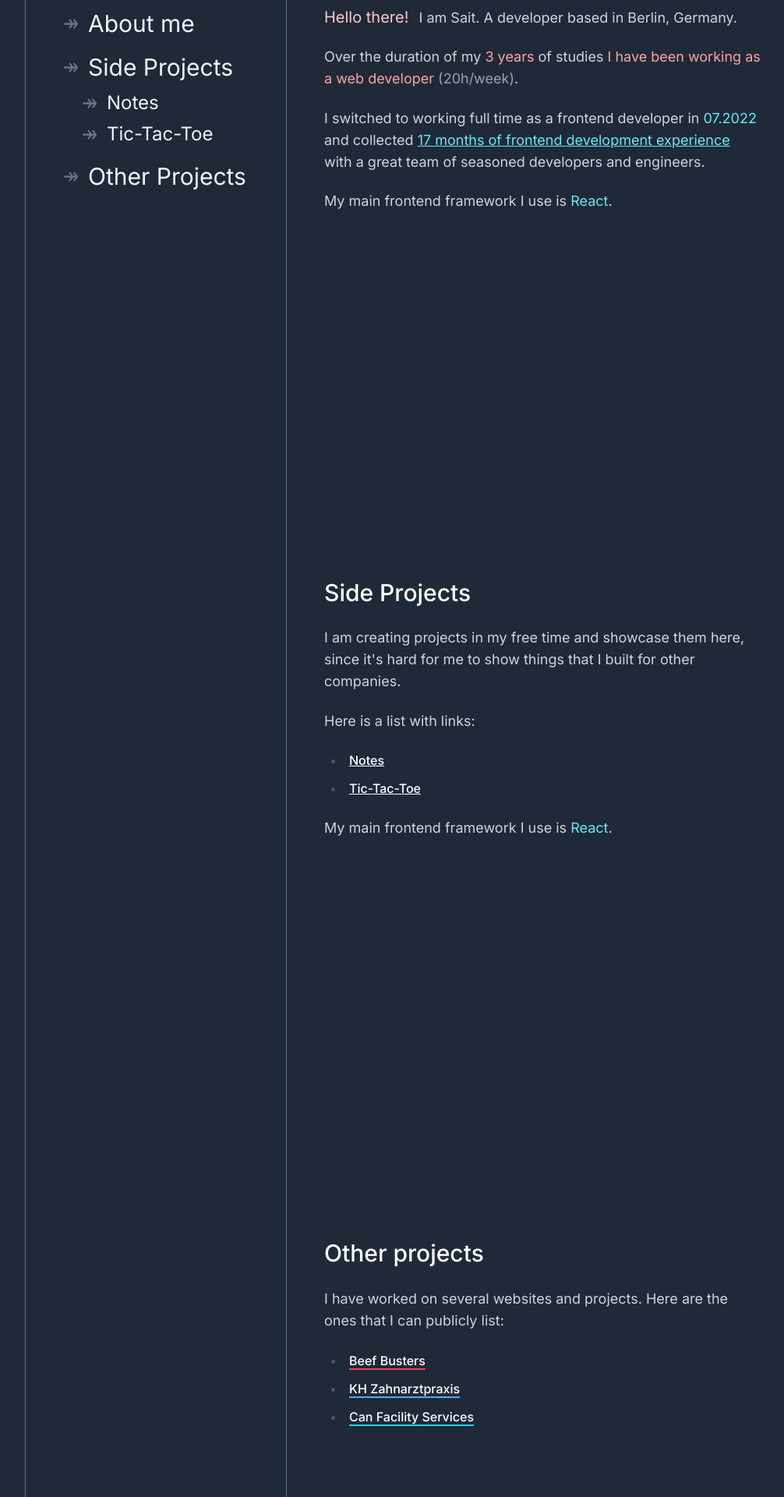
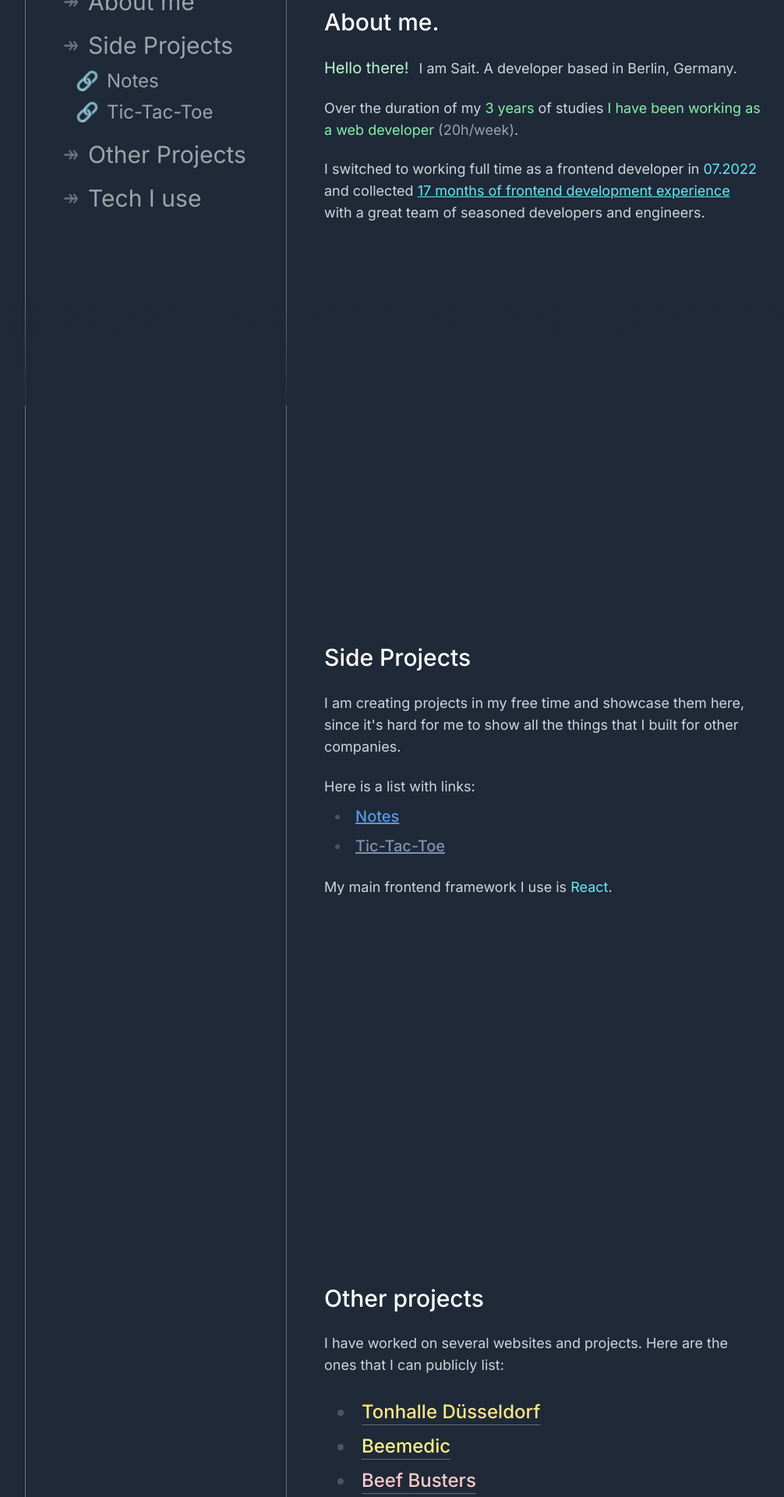
Before and after one commit to dizzzy7/the-project, a Next.js app: page / in a window 1280 px wide. Shown: the part 280-2200 px from the top of the page at 78% size, without its empty margins (0-1006 px from the left). Built offline with nearby package versions, Linux system fonts and the light colour scheme.

Commit message:
feat: improve the main page

```diff
--- a/src/app/page.tsx
+++ b/src/app/page.tsx
@@ -1,67 +1,110 @@
 import Link from 'next/link';
 
 export default function Home() {
+
   return (
     <main className='min-h-screen bg-gray-800 text-slate-100'>
+      <div className='fixed h-1/6 bottom-0 w-screen bg-gradient-to-t from-gray-800/90 to-gray-800/0 pointer-events-none'></div>
+      <div className='fixed h-1/6 top-0 w-screen bg-gradient-to-t to-gray-800/90 from-gray-800/0 pointer-events-none'></div>
       <div className='container grid grid-cols-[21rem_auto] h-full min-h-screen'>
         <div className='border-l border-r border-slate-500 px-8 '>
           <nav className='flex flex-col h-full min-h-screen align-middle fixed'>
-            <h1 className='fixed top-0 pt-16 px-2 text-4xl font-bold tracking-wide'>Sait<span className='text-red-300'>'</span>s<br /><span className='font-normal tracking-normal'>Portfolio</span></h1>
+            <h1 className='fixed top-0 pt-16 px-2 text-4xl font-bold tracking-wide'>Sait<span className='text-red-300'>'</span>s<br /><span className='font-normal tracking-normal'>Project</span></h1>
             <ul className='space-y-5 flex flex-col pt-16 p-12 justify-center h-full'>
               <li className='before:content-["↠"] before:text-gray-500 before:absolute before:-left-3 before:-translate-x-full before:-translate-y-1/2 relative before:text-2xl before:top-1/2 before:scale-y-125'>
-                <Link className='text-3xl' href={'#about-me'}>
+                <Link className='text-3xl opacity-60 hover:opacity-100 transition-opacity' href={'#about-me'}>
                   About me
                 </Link>
               </li>
               <li className='before:content-["↠"] before:text-gray-500 before:absolute before:-left-3 before:-translate-x-full before:-translate-y-1/2 relative before:text-2xl before:top-1/2 before:scale-y-125'>
-                <Link className='text-3xl' href={'#side-projects'}>
+                <Link className='text-3xl opacity-60 hover:opacity-100 transition-opacity' href={'#side-projects'}>
                   Side Projects
                 </Link>
               </li>
-              <li className='ml-6 !mt-3 before:content-["↠"] before:text-gray-500 before:absolute before:-left-3 before:-translate-x-full before:-translate-y-1/2 relative before:text-2xl before:top-1/2 before:scale-y-125'>
-                <Link className='text-2xl' href={'/notes'}>
+              <li className='ml-6 !mt-3 before:content-["🔗"] before:text-gray-500 before:absolute before:-left-3 before:-translate-x-7 before:-translate-y-1/2 relative before:text-2xl before:top-1/2'>
+                <Link className='text-2xl opacity-60 hover:opacity-100 hover:text-blue-400 transition-all' href={'/notes'}>
                   Notes
                 </Link>
               </li>
-              <li className='ml-6 !mt-2 before:content-["↠"] before:absolute before:-left-3 before:-translate-x-full before:-translate-y-1/2 relative before:text-2xl before:text-gray-500 before:top-1/2 before:scale-y-125'>
-                <Link className='text-2xl' href={'/tictactoe'}>Tic-Tac-Toe</Link>
+              <li className='ml-6 !mt-2 before:content-["🔗"] before:absolute before:-left-3 before:-translate-x-7 before:-translate-y-1/2 relative before:text-2xl before:text-gray-500 before:top-1/2'>
+                <Link className='text-2xl opacity-60 hover:opacity-100 hover:text-blue-200 transition-all' href={'/tictactoe'}>Tic-Tac-Toe</Link>
               </li>
               <li className='before:content-["↠"] before:text-gray-500 before:absolute before:-left-3 before:-translate-x-full before:-translate-y-1/2 relative before:text-2xl before:top-1/2 before:scale-y-125'>
-                <Link className='text-3xl' href={'#other-projects'}>Other Projects</Link>
+                <Link className='text-3xl opacity-60 hover:opacity-100 transition-opacity' href={'#other-projects'}>Other Projects</Link>
+              </li>
+              <li className='before:content-["↠"] before:text-gray-500 before:absolute before:-left-3 before:-translate-x-full before:-translate-y-1/2 relative before:text-2xl before:top-1/2 before:scale-y-125'>
+                <Link className='text-3xl opacity-60 hover:opacity-100 transition-opacity hover:text-yellow-100' href={'#tech-i-use'}>Tech I use</Link>
               </li>
             </ul>
           </nav>
         </div>
         <div className='px-12 prose prose-invert prose-p:text-lg prose-h1:font-medium prose-h1:text-3xl justify-self-stretch'>
-          <div id='about-me' className='flex min-h-screen'>
+          <div id='about-me' className='flex min-h-screen my-10'>
             <div className='my-auto'>
               <h1>About me.</h1>
-              <p><span className='text-red-200 text-xl mr-2'>Hello there!</span> I am Sait. A developer based in Berlin, Germany.</p>
-              <p>Over the duration of my <span className='text-red-300'>3 years</span> of studies <span className='text-red-300'>I have been working as a web developer</span> <span className='text-gray-400'>(20h/week)</span>.</p>
+              <p><span className='text-green-200 text-xl mr-2'>Hello there!</span> I am Sait. A developer based in Berlin, Germany.</p>
+              <p>Over the duration of my <span className='text-green-300'>3 years</span> of studies <span className='text-green-300'>I have been working as a web developer</span> <span className='text-gray-400'>(20h/week)</span>.</p>
               <p>I switched to working full time as a frontend developer in <span className='text-cyan-300'>07.2022</span> and collected <u className='text-cyan-300'>17 months of frontend development experience</u> with a great team of seasoned developers and engineers.</p>
-              <p>My main frontend framework I use is <span className='text-cyan-300'>React</span>.</p>
             </div>
           </div>
-          <div id='side-projects' className='flex min-h-screen'>
+          <div id='side-projects' className='flex min-h-screen my-10'>
             <div className='my-auto'>
               <h1>Side Projects</h1>
-              <p>I am creating projects in my free time and showcase them here, since it's hard for me to show things that I built for other companies.</p>
+              <p>I am creating projects in my free time and showcase them here, since it's hard for me to show all the things that I built for other companies.</p>
               <p>Here is a list with links:</p>
-              <ul>
-                <li><Link href={'/notes'}>Notes</Link></li>
-                <li><Link href={'/tictactoe'}>Tic-Tac-Toe</Link></li>
+              <ul className='text-xl -mt-3'>
+                <li>
+                  <Link className='!text-blue-400 hover:opacity-100 opacity-90 transition-all' href={'/notes'}>
+                    Notes
+                  </Link>
+                </li>
+                <li>
+                  <Link className='!text-blue-200 hover:opacity-90 opacity-60 transition-all' href={'/tictactoe'}>
+                    Tic-Tac-Toe
+                  </Link>
+                </li>
               </ul>
               <p>My main frontend framework I use is <span className='text-cyan-300'>React</span>.</p>
             </div>
           </div>
-          <div id="other-projects" className='flex min-h-screen'>
+          <div id="other-projects" className='flex min-h-screen my-10'>
             <div className='my-auto'>
               <h1>Other projects</h1>
               <p>I have worked on several websites and projects. Here are the ones that I can publicly list:</p>
+              <ul className='text-2xl'>
+                <li><a className='text-amber-200 hover:text-amber-400 transition-all decoration-white/30 hover:decoration-white/90 underline-offset-8 decoration-1' href="https://www.tonhalle.de/">Tonhalle Düsseldorf</a></li>
+                <li><a className='text-yellow-200 hover:text-yellow-400 transition-all hover:decoration-white/90 decoration-white/30 underline-offset-8 decoration-1' href="https://beemedic.com/de">Beemedic</a></li>
+                <li><a className='text-red-200 hover:text-red-300 hover:decoration-white/90 decoration-white/30 transition-all underline-offset-8 decoration-1' href="https://beefbusters.de/">Beef Busters</a></li>
+                <li><a className='text-blue-200 hover:text-blue-400 decoration-white/30 hover:decoration-white/90 transition-all underline-offset-8 decoration-1' href="https://kh-zahnarztpraxis.de/">KH Zahnarztpraxis</a></li>
+                <li><a className='text-cyan-200 hover:text-blue-400 decoration-white/30 transition-all underline-offset-8 decoration-1 hover:decoration-white/90' href="https://can-facilityservices.de/">Can Facility Services</a></li>
+              </ul>
+            </div>
+          </div>
+          <div id="tech-i-use" className='flex min-h-screen mb-10 pt-32'>
+            <div className='my-auto'>
+              <h1 className='!font-bold'>Tech I use</h1>
+              <h2 className='!font-normal opacity-90 mb-3 mt-8'>Frontend Frameworks</h2>
               <ul>
-                <li><a className='decoration-red-500 underline-offset-4 decoration-2' href="https://beefbusters.de/">Beef Busters</a></li>
-                <li><a className='decoration-blue-400 underline-offset-4 decoration-2' href="https://kh-zahnarztpraxis.de/">KH Zahnarztpraxis</a></li>
-                <li><a className='decoration-cyan-400 underline-offset-4 decoration-2' href="https://can-facilityservices.de/">Can Facility Services</a></li>
+                <li className='!text-xl'>Main framework: <strong className='text-cyan-300'>React</strong></li>
+                <li className='!text-xl'>Other frameworks I used: <strong><span className='text-green-400'>Vue 2</span>, <span className='text-blue-400'>Alpine.js</span></strong></li>
+              </ul>
+              <h2 className='!font-normal opacity-90 mb-3 mt-8'>Amazing Libraries</h2>
+              <ul>
+                <li className='!text-xl'><strong className='opacity-80'>Tanstack Query</strong> - improves everything revolving data fetching</li>
+                <li className='!text-xl'><strong className='opacity-80'>shadcn/ui</strong> - component library</li>
+                <li className='!text-xl'><strong className='opacity-80'>konva.js</strong> - 2d canvas app library</li>
+              </ul>
+              <h2 className='!font-normal opacity-90 mb-3 mt-8'>Graphics Applications</h2>
+              <a className='text-white/70 hover:text-white/90 transition-all decoration-white/40 underline-offset-4 hover:decoration-white/100 py-3 text-lg' target='_blank' href='https://www.behance.net/Sait1?locale=de_DE'>I started with only Adobe Products and transitioned to Affinity Apps. I also use Figma. For 3D I use blender.</a>
+              <h2 className='!font-normal opacity-90'>For Coding</h2>
+              <ul>
+                <li className='!text-xl'><strong className='opacity-80'>IntelliJ IDEA, VSCode, Neovim</strong> - Any IDE will do</li>
+                <li className='!text-xl'><strong className='opacity-80'>Git + Lazygit</strong> - Version Control + TUI App</li>
+              </ul>
+              <h2 className='!font-normal opacity-90 mb-3 mt-8'>Backend Frameworks</h2>
+              <ul>
+                <li className='!text-xl'><strong className='opacity-80'>Next.js, Node.js + Express.js</strong> - will probably build my first full backend with Node.js + Express.js</li>
+                <li className='!text-xl'><strong className='opacity-80'>Java Spring Boot</strong> - will probably rebuild what I will have built in Node.js + Express.js in this tech stack.</li>
               </ul>
             </div>
           </div>
```
